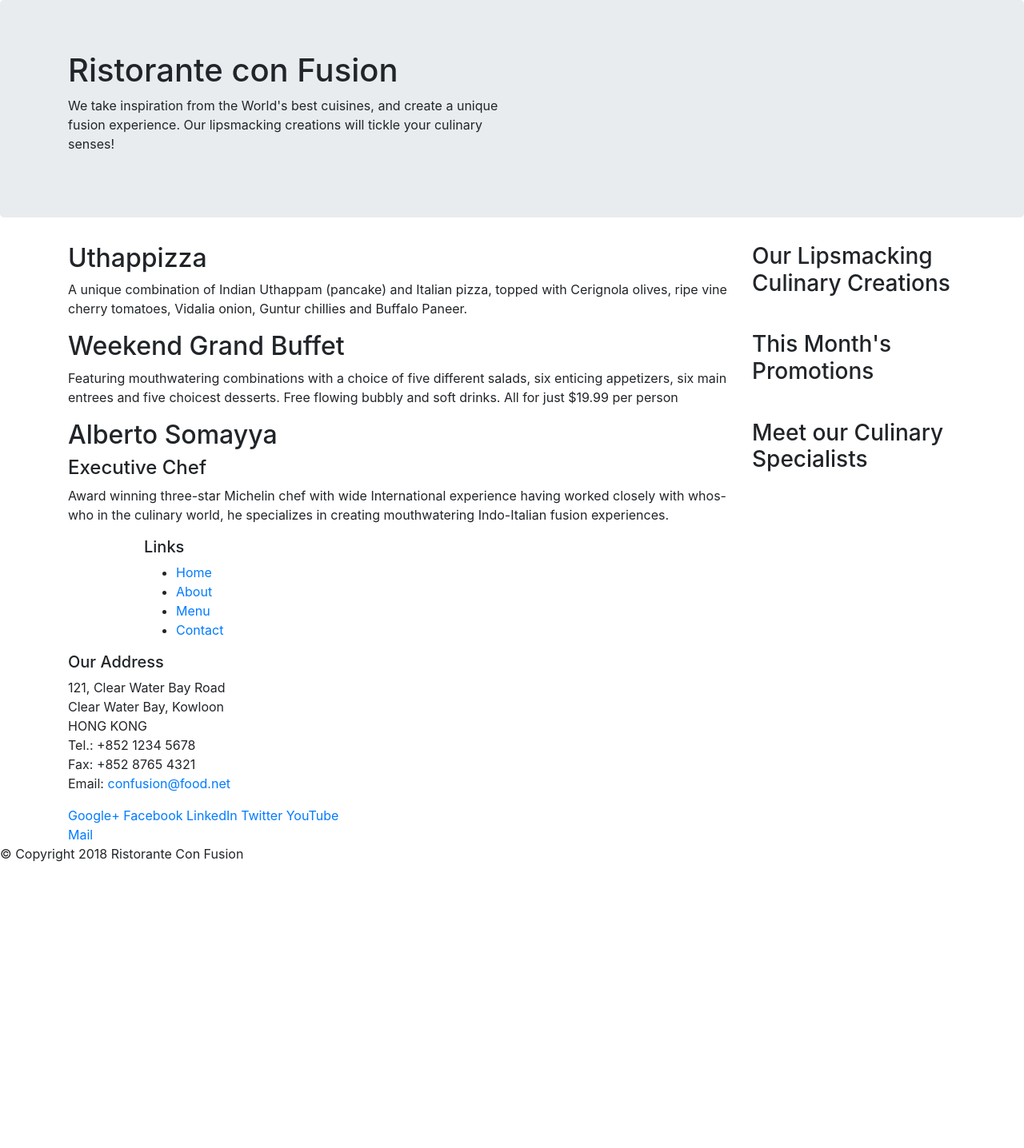
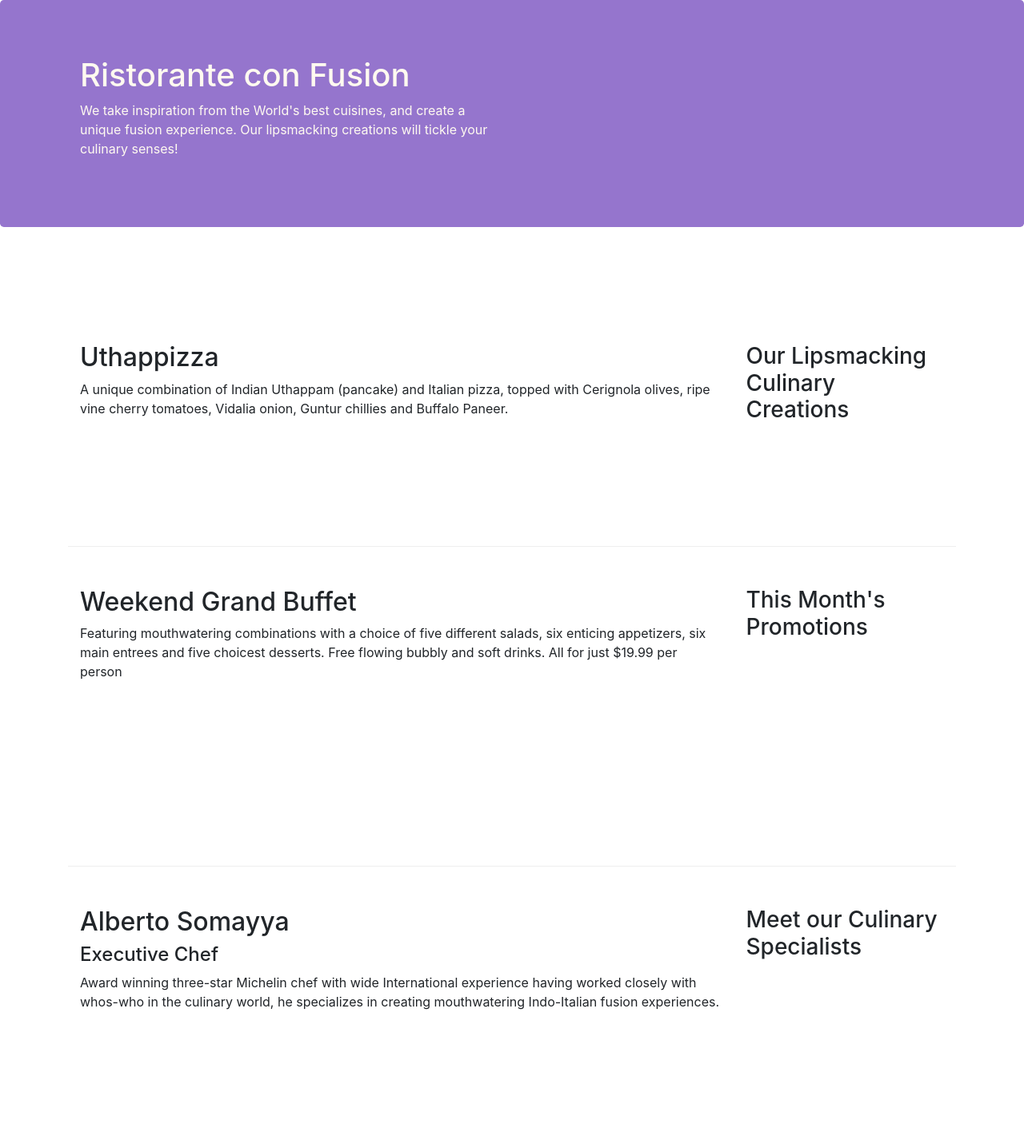
Before and after one commit to Mahesh698/Coursera, a website: page index.html in a window 1280 px wide. Shown: the top 1436 px of the page at 80% size. Before the commit the page ends 1096 px from the top, so only its background shows below. Drawn offline with nearby package versions, Linux system fonts and the light colour scheme.

Commit message:
Bootstrap Grid Part 2

```diff
--- /dev/null
+++ b/css/stylee.css
@@ -0,0 +1,33 @@
+.row-header {
+    margin: 0px auto;
+    padding: 0px auto;
+}
+
+.row-content {
+    margin: 0px auto;
+    padding: 50px 0px 50px 0px;
+    border-bottom: 1px ridge;
+    min-height: 400px;
+}
+
+.footer {
+    background-color: aqua;
+    margin: 0px auto;
+    padding: 20px 0px 20px 0px;
+}
+
+.jumbotron {
+    padding: 70px 30px 70px 30px;
+    margin: 0px auto;
+    background: #9575cd;
+    color: floralwhite
+}
+
+.address
+{
+    font-size: 80%;
+    margin : 0px;
+    color : black;
+
+
+}
--- a/index.html
+++ b/index.html
@@ -8,14 +8,16 @@
     <meta http-equiv="x-ua-compatible" content="ie=edge">
 
     <!-- Bootstrap CSS -->
+
     <link rel="stylesheet" href="node_modules/bootstrap/dist/css/bootstrap.min.css">
-</head>
+    <link rel = "stylesheet" href="css/stylee.css">
+    <title>Ristorante con Fusion</title>
 
 <body>
 
     <header class="jumbotron">
         <div class = "container">
-            <div class = "row">
+            <div class = "row row-header">
                 <div class="col-12 col-sm-6">
                     <h1>Ristorante con Fusion</h1>
                     <p>We take inspiration from the World's best cuisines, and create a unique fusion experience. Our lipsmacking creations will tickle your culinary senses!</p>
@@ -27,7 +29,7 @@
     </header>
 
     <div class="container">
-        <div class="row">
+        <div class="row row-content align-items-center ">
             <div class="col-12 col-sm-4 order-sm-last col-md-3">
                 <h3>Our Lipsmacking Culinary Creations</h3>
             </div>
@@ -38,7 +40,7 @@
         </div>
 
 
-        <div class="row">
+        <div class="row row-content">
             <div class="col-12 col-sm-4 order-sm-last col-md-3">
                 <h3>This Month's Promotions</h3>
             </div>
@@ -48,7 +50,7 @@
             </div>
         </div>
 
-        <div class="row">
+        <div class="row row-content">
             <div class="col-12 col-sm-4 order-sm-last col-md-3">
                 <h3>Meet our Culinary Specialists</h3>
             </div>
@@ -59,13 +61,13 @@
             </div>
         </div>
     </div>
-<!-- ide jhol hua h kuch toh -->
-    <footer>
+<!-- ider jhol hua h kuch toh -->
+    <footer class = "footer">
         <div class = "container">
             <div class = "row" >
-                <div class = "col-4 offset-1 col-sm-2">
+                <div class = "col-5 offset-1 col-sm-2">
                     <h5>Links</h5>
-                    <ul>
+                    <ul class="list-unstyled">
                         <li><a href="#">Home</a></li>
                         <li><a href="#">About</a></li>
                         <li><a href="#">Menu</a></li>
@@ -73,8 +75,7 @@
                     </ul>
                 </div>
             </div>
-            <div class="row">
-                <div class = "col-7 col-sm-5">
+                <div class = "col-6 col-sm-5">
                     <h5>Our Address</h5>
                     <address>
 		              121, Clear Water Bay Road<br>
@@ -85,20 +86,19 @@
 		              Email: <a href="mailto:confusion@food.net">confusion@food.net</a>
 		           </address>
                 </div>
-            </div>
-                <div class = "row">
-                    <div class = "col-12 col-sm-4">
+                    <div class = "col-12 col-sm-4 align-self-center">
+                        <div class="text-center">
                         <a href="http://google.com/+">Google+</a>
                         <a href="http://www.facebook.com/profile.php?id=">Facebook</a>
                         <a href="http://www.linkedin.com/in/">LinkedIn</a>
                         <a href="http://twitter.com/">Twitter</a>
                         <a href="http://youtube.com/">YouTube</a>
                         <a href="mailto:">Mail</a>
-                    </div>
-                </div>
+                         </div>
+                   </div>
            </div>
-           <div class = "row">
-                <div class = "col-auto">
+           <div class = "row justify-content-center">
+                <div class = "col-auto ">
                     <p>© Copyright 2018 Ristorante Con Fusion</p>
                 </div>
            </div>
```
